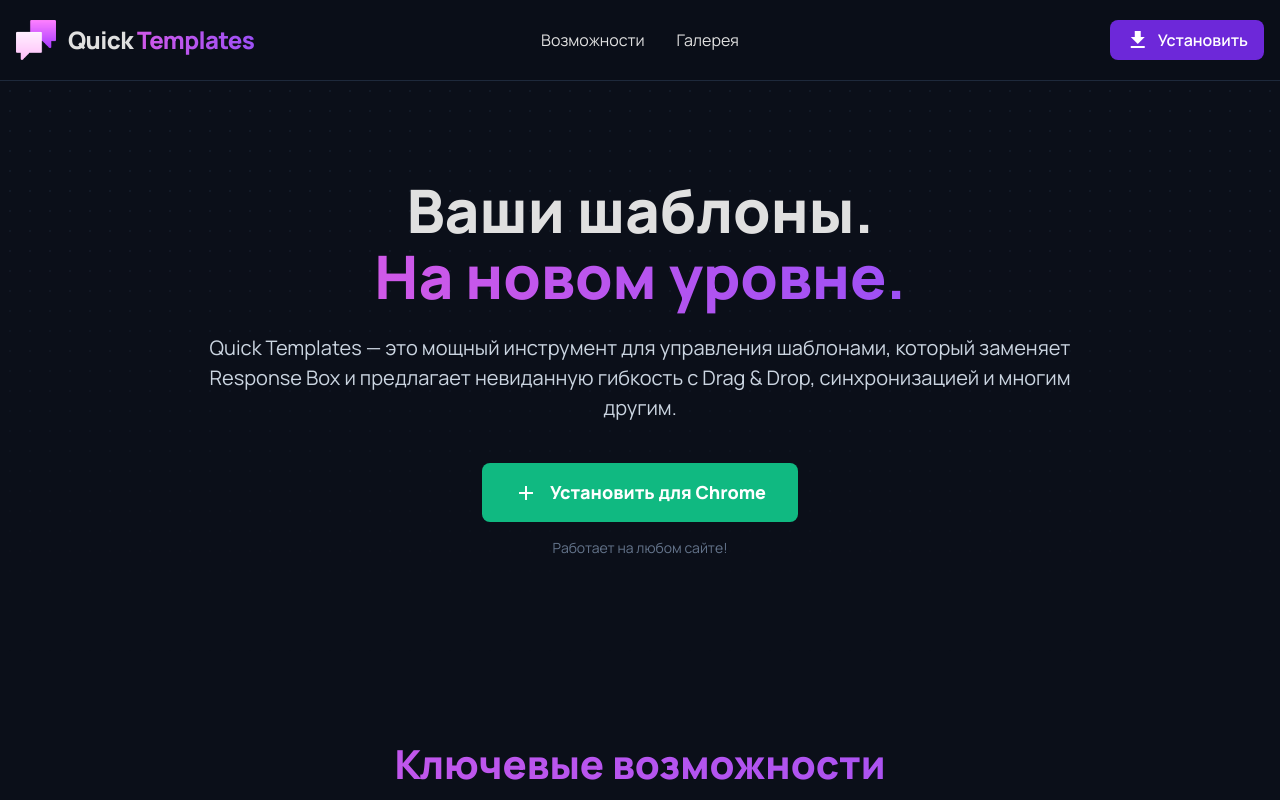
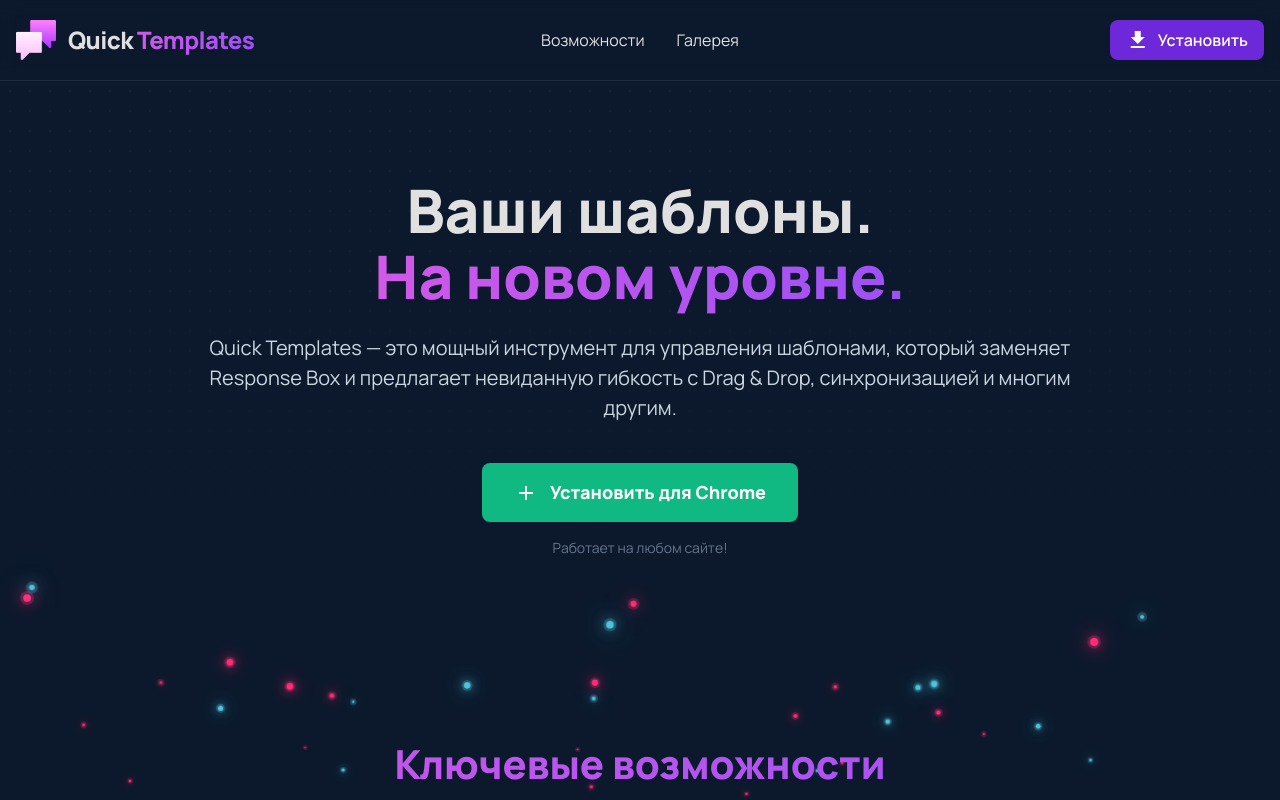
Before and after one commit to Westyasha/Quick-Templates, a plain HTML site: page index.html in a window 1280 px wide. Shown: the top 800 px of the page. Drawn offline with nearby package versions, Linux system fonts and the light colour scheme.

Commit message:
1.1
background / patterns

```diff
--- a/index.html
+++ b/index.html
@@ -10,6 +10,10 @@
     <link rel="icon" type="image/png" href="images/logo.png">
 </head>
 <body class="antialiased">
+
+    <div class="domains-background-layer">
+        <div class="domains-bubbles"></div>
+    </div>
 
     <header class="main-header">
         <nav class="container mx-auto flex justify-between items-center">
--- a/script.js
+++ b/script.js
@@ -3,6 +3,7 @@ document.addEventListener('DOMContentLoaded', () => {
     const modal = document.getElementById('image-modal');
     const modalImg = modal.querySelector('.modal-content');
     const closeModalButton = modal.querySelector('.modal-close-button');
+    const bubblesContainer = document.querySelector('.domains-bubbles');
 
     if (modal && modalImg && closeModalButton && galleryItems.length > 0) {
         const openModal = (src) => {
@@ -37,4 +38,18 @@ document.addEventListener('DOMContentLoaded', () => {
             }
         });
     }
+
+    if (bubblesContainer) {
+        for (let i = 0; i < 50; i++) {
+            const bubble = document.createElement('span');
+            const size = (Math.random() * 25) + 10;
+            bubble.style.width = `${size}px`;
+            bubble.style.height = `${size}px`;
+            bubble.style.left = `${Math.random() * 100}vw`;
+            bubble.style.animationDuration = `${(Math.random() * 10) + 15}s`;
+            bubble.style.animationDelay = `${Math.random() * 5}s`;
+            bubble.className = Math.random() > 0.5 ? 'blue' : 'pink';
+            bubblesContainer.appendChild(bubble);
+        }
+    }
 });
--- a/style.css
+++ b/style.css
@@ -1,12 +1,51 @@
 body {
     font-family: 'Manrope', sans-serif;
-    background-color: #0B0F19;
+    background-color: #0c192c;
     color: #E0E0E0;
     overflow-x: hidden;
 }
 
 body.modal-open {
     overflow: hidden;
+}
+
+.domains-background-layer {
+    position: fixed;
+    top: 0;
+    left: 0;
+    width: 100vw;
+    height: 100vh;
+    background-color: #0c192c;
+    z-index: -1;
+    overflow: hidden;
+}
+
+.domains-bubbles span {
+    position: absolute;
+    bottom: -100px;
+    border-radius: 50%;
+    animation: domains-bubble-animate 15s linear infinite;
+    --bubble-blue: #4fc3dc;
+    --bubble-pink: #ff2d75;
+}
+
+.domains-bubbles span.blue {
+    background: var(--bubble-blue);
+    box-shadow: 0 0 0 10px #4fc3dc44, 0 0 50px var(--bubble-blue), 0 0 100px var(--bubble-blue);
+}
+
+.domains-bubbles span.pink {
+    background: var(--bubble-pink);
+    box-shadow: 0 0 0 10px #ff2d7544, 0 0 50px var(--bubble-pink), 0 0 100px var(--bubble-pink);
+}
+
+@keyframes domains-bubble-animate {
+    0% {
+        transform: translateY(0) scale(0);
+    }
+    100% {
+        transform: translateY(-120vh) scale(1);
+    }
 }
 
 .gradient-text {
@@ -43,7 +82,7 @@ body.modal-open {
     top: 0;
     z-index: 50;
     padding: 1.25rem 1rem;
-    background-color: rgba(11, 15, 25, 0.5);
+    background-color: rgba(12, 25, 44, 0.5);
     backdrop-filter: blur(10px);
     border-bottom: 1px solid rgb(30 41 59);
 }
```
